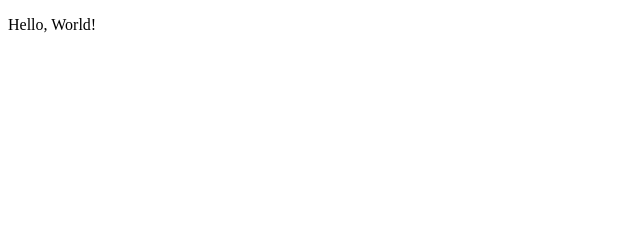
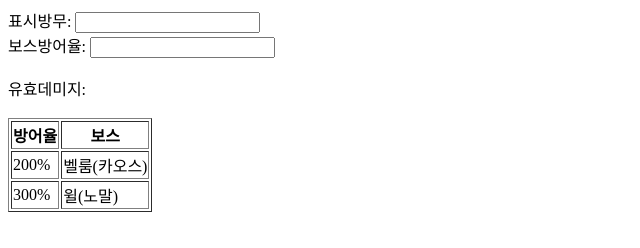
Before and after one commit to EcchiClone/Bangmu, a plain HTML site: page index.html in a window 1280 px wide. Shown: the whole page, without its empty margins (0-640 px from the left). Drawn offline with Linux system fonts and the light colour scheme.

Commit message:
Update index.html

```diff
--- a/index.html
+++ b/index.html
@@ -1,12 +1,44 @@
 <!DOCTYPE html>
-<html lang="en">
-<head>
-	<meta charset="UTF-8">
-	<meta http-equiv="X-UA-Compatible" content="IE=edge">
-	<meta name="viewport" content="width=device-width, initial-scale=1.0">
-	<title>Portfolio</title>
-</head>
-<body>
-  <p>Hello, World!</p>
-</body>
+<html>
+    <head>
+        <meta charset="utf-8">
+        <title>방무 계산기</title>
+        <script>
+            function cal() {
+                var v1 = Number(document.getElementById("v1").value); // 표시방무
+                var v2 = Number(document.getElementById("v2").value); // 방어율
+                var res;
+                res = 100.0 - (v2 * (1.0 - v1 * 0.01))
+                if (res <= 0) {
+                    res = 0
+                }
+                res = (Math.round(res * 100) / 100 + "%");
+                document.getElementById("res").textContent = res;
+            }
+            function reset() {
+                document.getElementById("v1").value = "";
+                document.getElementById("v2").value = "";
+                document.getElementById("res").value = "";
+            }
+        </script>
+    </head>
+    <body>
+        표시방무: <input type="text" id="v1" onchange="cal()"><br> 보스방어율: <input type="text" id="v2" onchange="cal()"><br> <br> 유효데미지:
+        <b>
+            <span id="res"></span>
+        </b>
+        <br><br>
+        <table border="1">
+            <th>방어율</th>
+            <th>보스</th>
+            <tr>
+                <td>200%</td>
+                <td>벨룸(카오스)</td>
+            </tr>
+            <tr>
+                <td>300%</td>
+                <td>윌(노말)</td>
+            </tr>
+        </table>
+    </body>
 </html>
```
